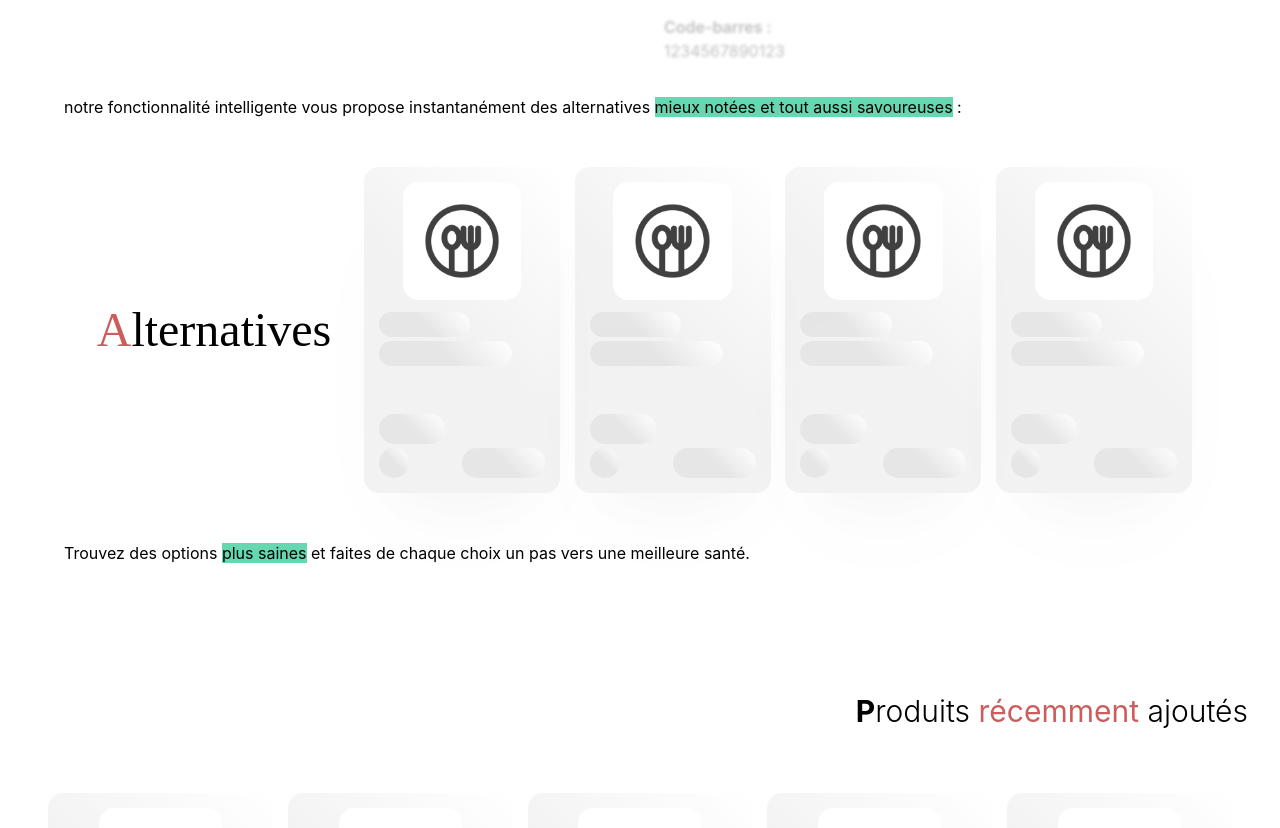
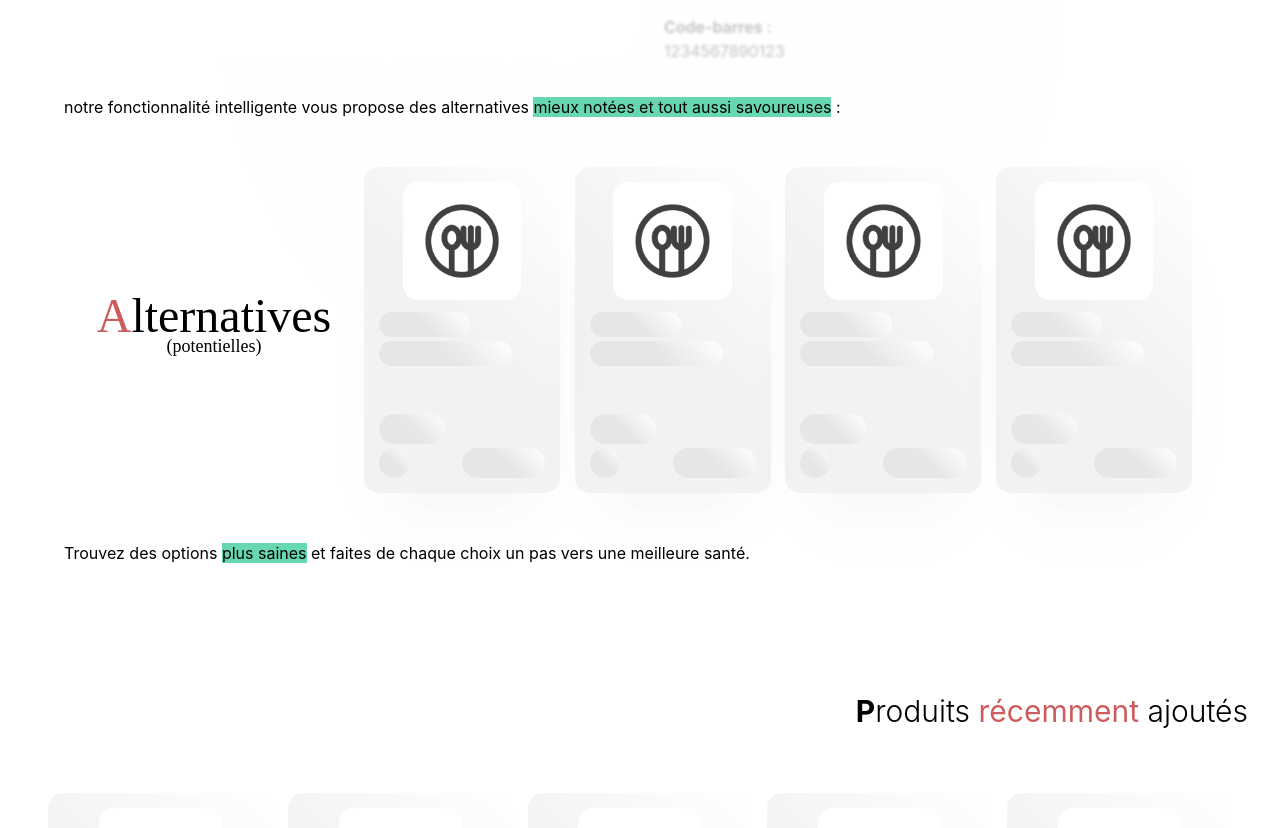
Before and after one commit to salaahl/nutri_verif_by_vue.js, a Vue app: page / in a window 1280 px wide. Shown: the part 2831-3659 px from the top of the page. Built offline with nearby package versions, Linux system fonts and the light colour scheme; a web font is replaced by a local one.

Commit message:
optimisation

```diff
--- a/src/components/AlternativesProducts.vue
+++ b/src/components/AlternativesProducts.vue
@@ -49,6 +49,7 @@ function searchAlternatives() {
         class="title w-full lg:w-1/4 mt-4 mb-8 lg:ml-[-0.75rem] lg:m-0 text-center text-3xl lg:text-2xl"
       >
         Alternatives
+        <span class="block text-lg">(potentielles)</span>
       </h2>
       <!-- Cas 1 : affichage initial -->
       <div
@@ -62,7 +63,7 @@ function searchAlternatives() {
             class="h-full w-full flex items-center justify-center p-3 text-center text-white font-semibold bg-[#00bd7e] rounded-lg"
             @click="searchAlternatives()"
           >
-            Afficher les alternatives
+            Rechercher des alternatives
           </button>
         </article>
       </div>
--- a/src/views/HomeView.vue
+++ b/src/views/HomeView.vue
@@ -409,7 +409,7 @@ onUnmounted(() => {
       </section>
     </div>
     <span class="inline-block my-8">
-      notre fonctionnalité intelligente vous propose instantanément des alternatives
+      notre fonctionnalité intelligente vous propose des alternatives
       <span class="text-highlighted">mieux notées et tout aussi savoureuses</span> :
     </span>
     <AlternativesProducts
@@ -440,7 +440,7 @@ onUnmounted(() => {
           class="h-full w-full flex items-center justify-center p-3 text-center text-white font-semibold bg-[#00bd7e] rounded-lg"
           @click="searchLastProducts()"
         >
-          Afficher les produits
+          Afficher
         </button>
       </article>
     </div>
```
